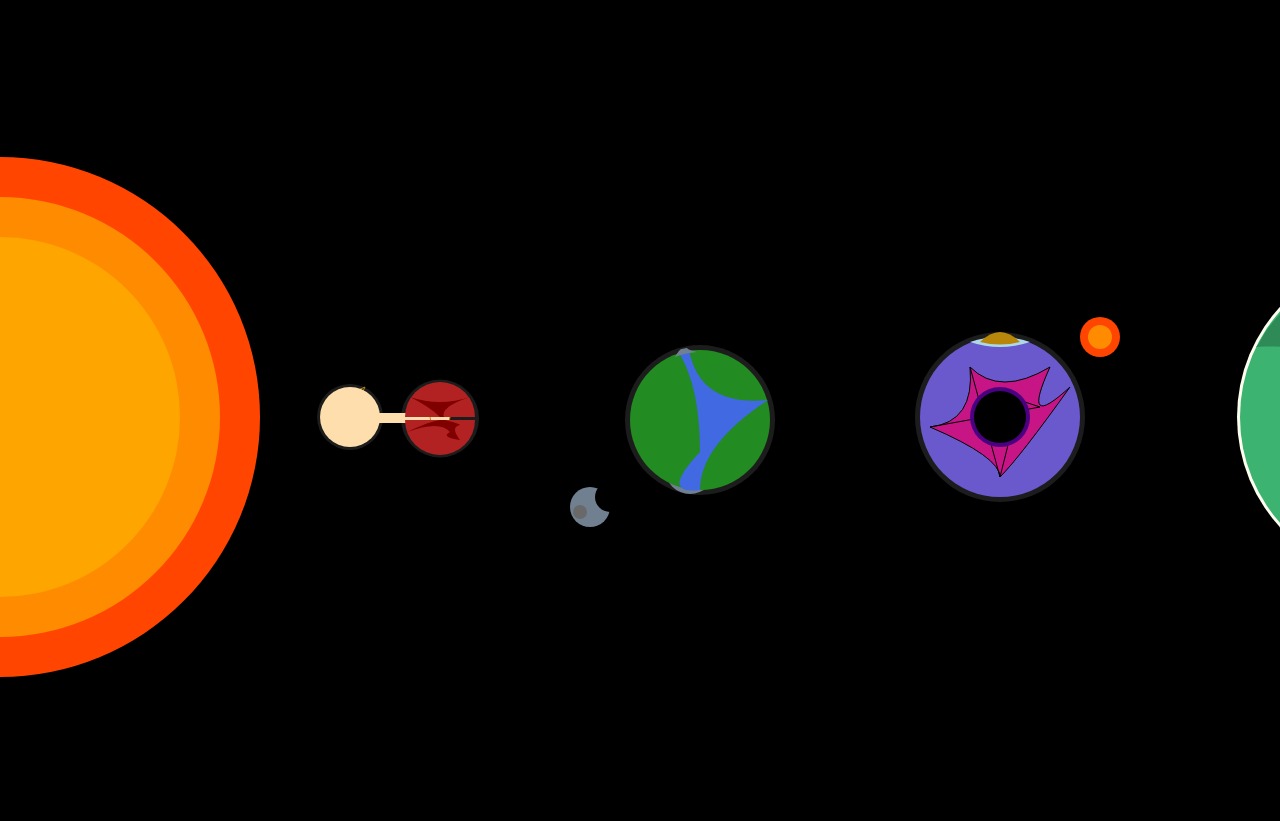
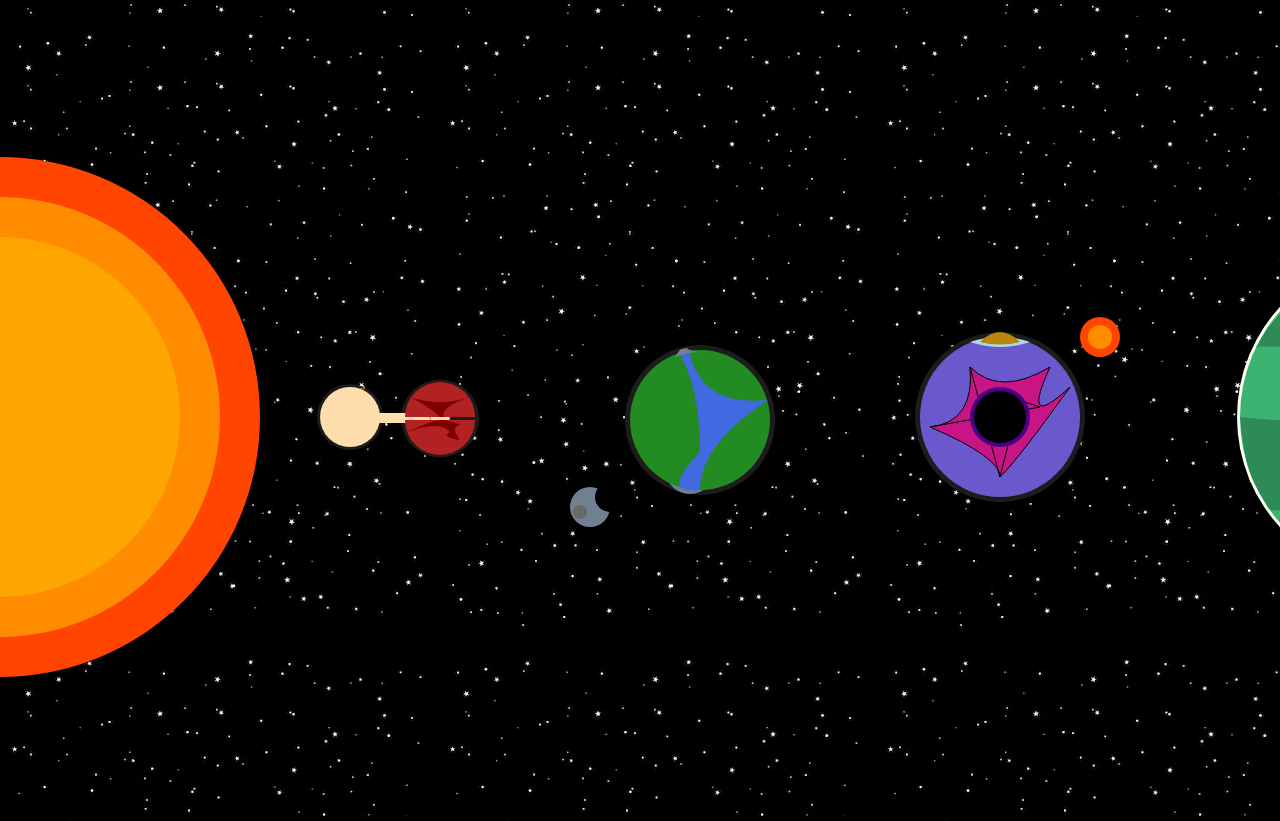
Before and after one commit to Rob3rt2/Trabalho_Canvas, a plain HTML site: page index.html in a window 1280 px wide. Shown: the part 60-881 px from the top of the page. Drawn offline with Linux system fonts and the light colour scheme.

Commit message:
colocando detalhes ao planeta e imagem de fundo

```diff
--- a/css/estilo.css
+++ b/css/estilo.css
@@ -1,7 +1,7 @@
 *{
 margin: 0px;
 padding: 0px;
-background-color:black;
+background-image:url('../img/espace.jpg');
 }
 body{
 color:yellow;
--- a/js/script.js
+++ b/js/script.js
@@ -239,9 +239,28 @@ ctx.beginPath();
 ctx.moveTo(1307, 270);
 ctx.bezierCurveTo(1320, 280, 1340, 280, 1370, 280);
 ctx.bezierCurveTo(1400, 300, 1430, 270, 1531, 310);
-ctx.bezierCurveTo(1535, 320, 1545,335, 1550, 355);
+ctx.bezierCurveTo(1535, 320, 1545, 335, 1553, 355);
 ctx.bezierCurveTo(1500, 345, 1460, 360, 1400, 345);
 ctx.bezierCurveTo(1350, 360, 1340, 325, 1256, 330);
 ctx.bezierCurveTo(1265, 320, 1258, 316, 1307, 270);
 ctx.fillStyle = "#2E8B57";
 ctx.fill();
+
+ctx.beginPath();
+ctx.moveTo(1240, 400);
+ctx.bezierCurveTo(1340, 410, 1360, 400, 1335, 395);
+ctx.bezierCurveTo(1350, 390, 1410, 410, 1450, 415);
+ctx.bezierCurveTo(1460, 430, 1490, 400, 1560, 410);
+ctx.bezierCurveTo(1550, 470, 1540, 480, 1530, 490);
+ctx.bezierCurveTo(1450, 500, 1340, 490, 1390, 480);
+ctx.bezierCurveTo(1300, 490, 1390, 500, 1270, 493);
+ctx.bezierCurveTo(1250, 460, 1246, 455, 1240, 400);
+ctx.fillStyle = "#2E8B57";
+ctx.fill();
+
+ctx.beginPath();
+ctx.moveTo(1320, 370);
+ctx.bezierCurveTo(1350, 370, 1380, 360, 1430, 365);
+ctx.bezierCurveTo(1450, 380, 1500, 370, 1550, 390);
+ctx.strokeStyle = "#2E8B57";
+ctx.stroke();
```
Also changed, not shown: img/espace.jpg (added).
